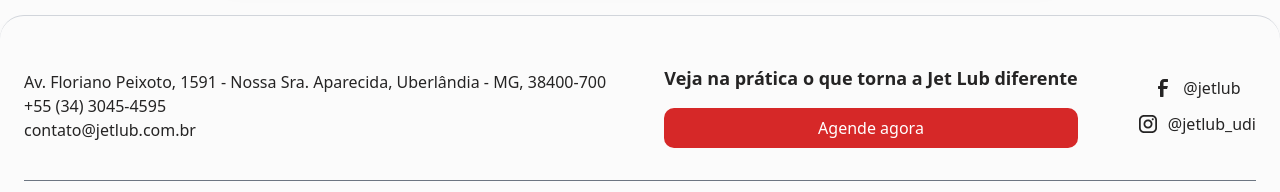
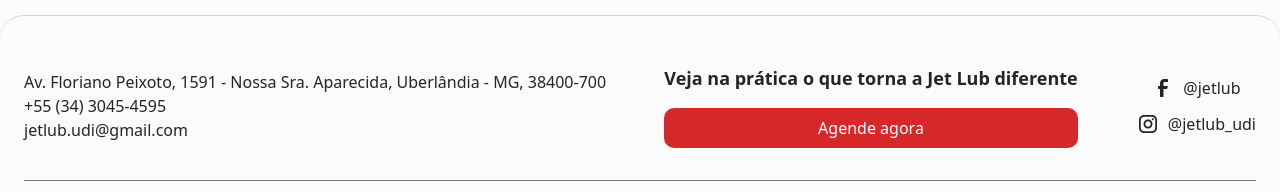
Before and after one commit to ishelp-lab/jetlub, a React (Vite) app in the folder LP_Jet_Lub-main/LP_Jet_Lub-main/: page / in a window 1280 px wide. Shown: the part 6576-6768 px from the top of the page. Built offline with nearby package versions, Linux system fonts and the light colour scheme.

Commit message:
Update index.tsx

```diff
--- a/LP_Jet_Lub-main/LP_Jet_Lub-main/src/components/Sections/Footer/index.tsx
+++ b/LP_Jet_Lub-main/LP_Jet_Lub-main/src/components/Sections/Footer/index.tsx
@@ -4,7 +4,7 @@ export const Footer = () => {
   const contaccInfo = {
     address: 'Av. Floriano Peixoto, 1591 - Nossa Sra. Aparecida, Uberlândia - MG, 38400-700',
     phone: '+55 (34) 3045-4595',
-    email: 'contato@jetlub.com.br'
+    email: 'jetlub.udi@gmail.com'
   }
 
   const socialLinks = [
```
